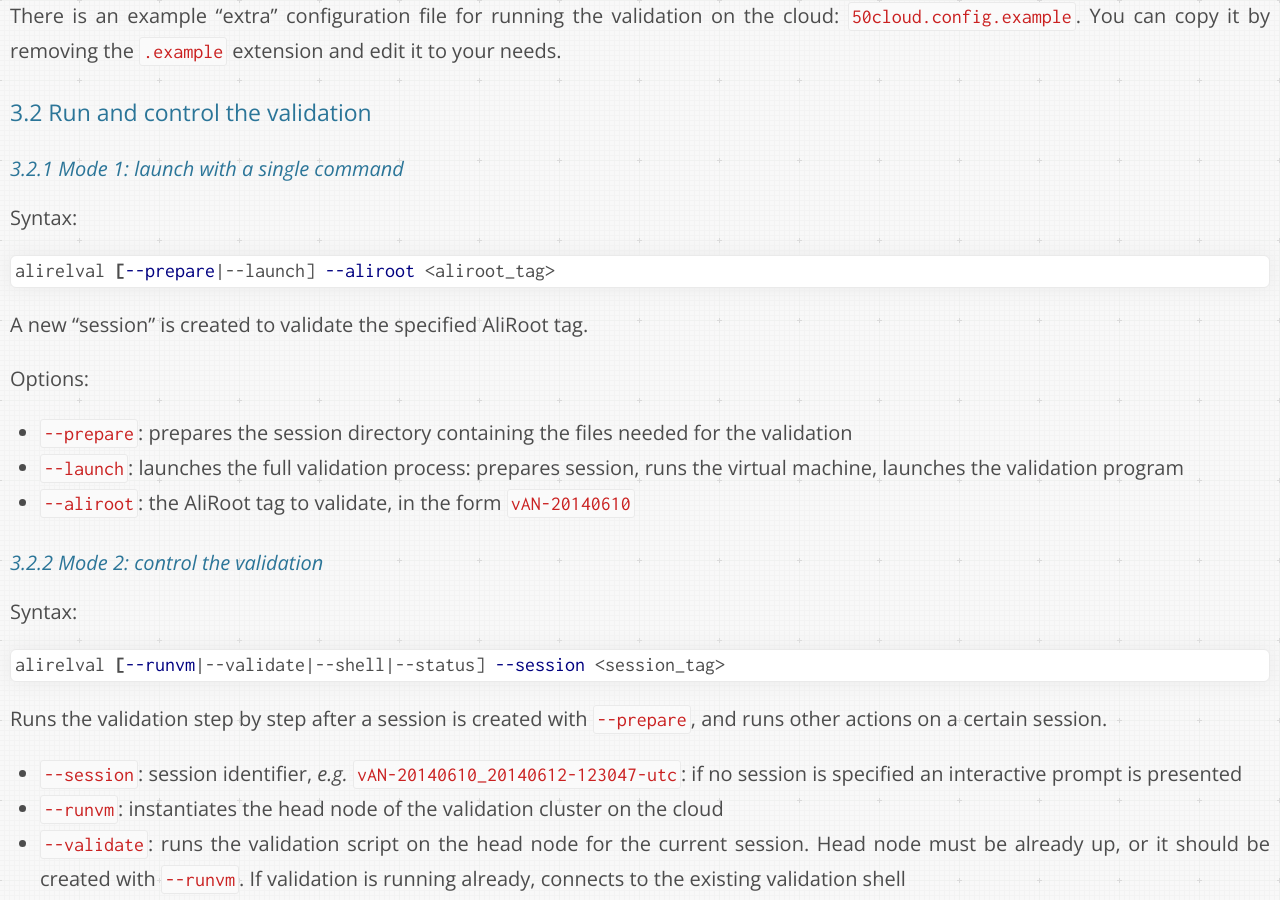
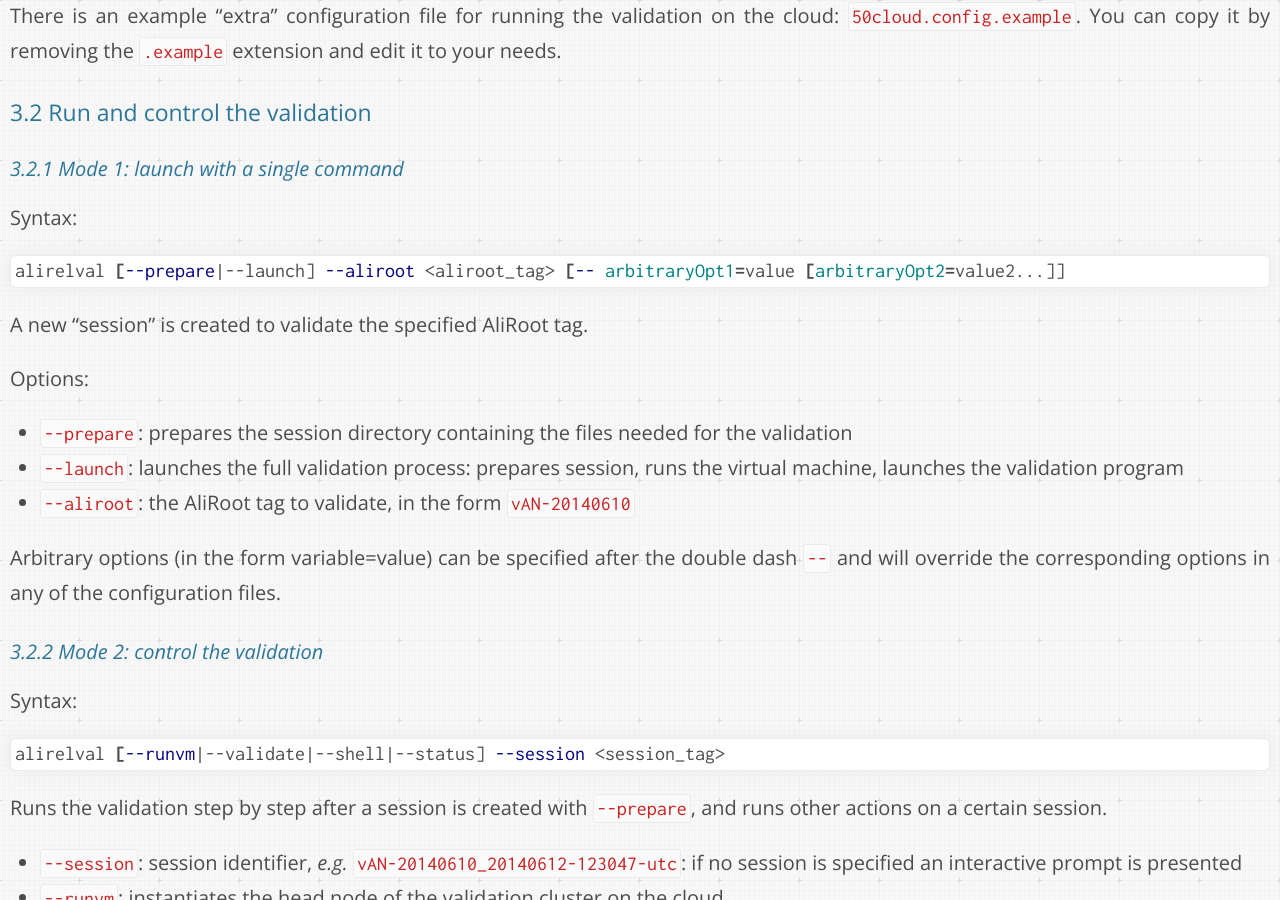
Before and after one commit to dberzano/dberzano.github.io, a Jekyll site: the page built from alice/release-validation.md, in a window 1280 px wide and 900 px high, scrolled down 6720 px. Built offline with Jekyll 4.4.1, drawn with Linux system fonts in a browser that asks for light colours; Markdown is read by kramdown in place of the engine named in the settings.

Commit message:
Updated alirelval cmdline opts doc

````diff
--- a/alice/release-validation.md
+++ b/alice/release-validation.md
@@ -310,7 +310,7 @@ removing the `.example` extension and edit it to your needs.
 Syntax:
 
 ```bash
-alirelval [--prepare|--launch] --aliroot <aliroot_tag>
+alirelval [--prepare|--launch] --aliroot <aliroot_tag> [-- arbitraryOpt1=value [arbitraryOpt2=value2...]]
 ```
 
 A new "session" is created to validate the specified AliRoot tag.
@@ -323,6 +323,10 @@ Options:
    runs the virtual machine, launches the validation program
  * `--aliroot`: the AliRoot tag to validate, in the form
    `vAN-20140610`
+
+Arbitrary options (in the form variable=value) can be specified after
+the double dash `--` and will override the corresponding options in
+any of the configuration files.
 
 
 #### Mode 2: control the validation
````
